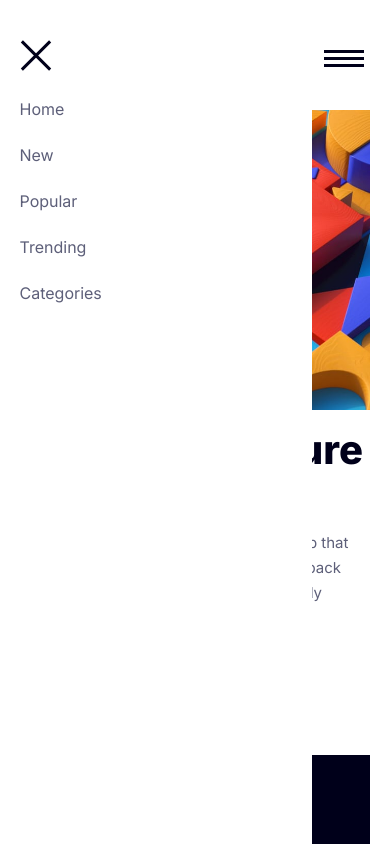
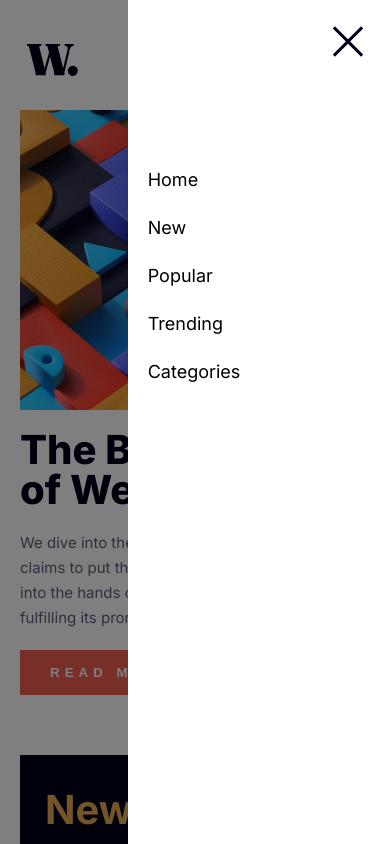
Before and after one commit to AMADEUSZRB/frontend-mentor-NewsHomepage, a plain HTML site: page index.html in a window 390 px wide. Both pictures are taken after a click on the button 344 px from the left and 60 px from the top of the page. Shown: the top 844 px of the page. Drawn offline with Linux system fonts and the light colour scheme; files whose address does not match are found by name.

Commit message:
Project done.

```diff
--- a/index.html
+++ b/index.html
@@ -19,18 +19,21 @@
 <body>
   <nav class="navbar">
     <img src="./assets/images/logo.svg" alt="logo" id="logo">
-    <button class="menu-toggle">
-      <svg width="40" height="17" xmlns="http://www.w3.org/2000/svg" onclick=toggleMenu()><g fill="#00001A" fill-rule="evenodd">
+    <button id="menu-toggle">
+      <svg width="40" height="17" xmlns="http://www.w3.org/2000/svg"><g fill="#00001A" fill-rule="evenodd">
         <path d="M0 0h40v3H0zM0 7h40v3H0zM0 14h40v3H0z"/>
         <path d="M0 0h40v3H0z"/></g>
       </svg>
     </button>
     </div>
+    <div id="overlay"></div>
     <ul class="navbar-list">
-      <svg width="32" height="31" xmlns="http://www.w3.org/2000/svg"><g fill="#00001A" fill-rule="evenodd">
-        <path d="m2.919.297 28.284 28.284-2.122 2.122L.797 2.419z"/>
-        <path d="M.797 28.581 29.081.297l2.122 2.122L2.919 30.703z"/></g>
-      </svg>
+      <button id="menu-close">
+        <svg width="32" height="31" xmlns="http://www.w3.org/2000/svg"><g fill="#00001A" fill-rule="evenodd">
+          <path d="m2.919.297 28.284 28.284-2.122 2.122L.797 2.419z"/>
+          <path d="M.797 28.581 29.081.297l2.122 2.122L2.919 30.703z"/></g>
+        </svg>
+       </button>
       <li><a href="#" class="navbar-link">Home</a></li>
       <li><a href="#" class="navbar-link">New</a></li>
       <li><a href="#" class="navbar-link">Popular</a></li>
--- a/menu.js
+++ b/menu.js
@@ -1,3 +1,12 @@
-function toggleMenu() {
-    document.querySelector(".navbar-list").style.right="unset";
-  }
+document.getElementById("menu-toggle").addEventListener("click", function toggleMenu() {
+  document.getElementById("overlay").style.display = "block";
+  document.querySelector(".navbar-list").style.right="0";
+});
+document.getElementById("menu-close").addEventListener("click", function CloseMenu() {
+  document.getElementById("overlay").style.display = "none";
+  document.querySelector(".navbar-list").style.right="-100vh";
+});
+document.getElementById("overlay").addEventListener("click", function CloseMenu() {
+  document.getElementById("overlay").style.display = "none";
+  document.querySelector(".navbar-list").style.right="-100vh";
+});
--- a/style.css
+++ b/style.css
@@ -57,7 +57,20 @@ table {
     --SoftOrange: hsl(35, 77%, 62%);
     --SoftRed: hsl(5, 85%, 63%);
   }
-  .menu-toggle {
+  #overlay {
+    position: fixed;
+    display: none;
+    width: 100%;
+    height: 100%;
+    top: 0;
+    left: 0;
+    right: 0;
+    bottom: 0;
+    background-color: rgba(0,0,0,0.5);
+    z-index: 2;
+    cursor: pointer;
+  }
+  #menu-toggle, #menu-close {
     display: none;
     background-color: transparent;
     border: none;
@@ -74,6 +87,7 @@ table {
     background-position: center;
   }
   .navbar {
+    align-items: center;
     justify-content: space-between;
     margin-bottom: 3.125rem;
   }
@@ -100,6 +114,10 @@ table {
   .main-bottom {
     grid-area: 2 / 1 / 3 / 3;
   }
+  .main-bottom-first-container {
+    display: flex;
+    align-items: center;
+  }
   .main-bottom-first-container h1 {
     font-size: 3.75rem;
     font-weight: 800;
@@ -107,7 +125,8 @@ table {
   }
   .main-bottom-second-container {
     flex-direction: column;
-    align-items:flex-start;
+    align-items: flex-start;
+    justify-content: center;
   }
   .main-bottom-second-container p {
     color: var(--DarkGrayishBlue);
@@ -133,7 +152,7 @@ table {
   }
   .main-sidebar h2 {
     color: hsl(35, 77%, 62%);
-    font-size: 2.8125rem;
+    font-size: 2.5rem;
     font-weight: 700;
   }
   .main-sidebar-container {
@@ -220,21 +239,36 @@ table {
       margin: 0;
       padding: 2.5rem 1.25rem;
     }
-    .menu-toggle {
+    #menu-toggle, #menu-close {
       display: block;
     }
+    #menu-close {
+      align-self: flex-end;
+      height: max-content;
+      width: max-content;
+      margin-bottom: 5rem;
+    }
     .navbar {
-      margin-bottom: 30px;
+      margin-bottom: 1.875rem;
     }
     .navbar-list {
+      padding: 1.5625rem 1.25rem;
       flex-direction: column;
       justify-content: flex-start;
+      flex-wrap: nowrap;
       position: fixed;
       background-color: white;
+      height: 100vh;
+      width: 57vw;
       gap: 1.875rem;
-      height: 100vh;
-      width: 75vw;
+      top: 0;
       right: -100vh;
+      transition: all 0.5s;
+      z-index: 2;
+    }
+    .navbar-link {
+      font-size: 1.125rem;
+      color: black;
     }
     .main-wrapper {
       display: flex;
@@ -257,19 +291,19 @@ table {
     }
     .main-bottom-first-container h1 {
       font-size: 2.5rem;
-      margin: 20px 0;
+      margin: 1.25rem 0;
     }
     .main-bottom-second-container {
       width: 100%;
-      margin-bottom: 60px;
+      margin-bottom: 3.75rem;
     }
     .main-bottom-second-container p {
-      font-size: 15px;
-      margin-bottom: 20px;
+      font-size: .9375rem;
+      margin-bottom: 1.25rem;
     }
     .main-sidebar {
       overflow: unset;
-      margin-bottom: 60px;
+      margin-bottom: 3.75rem;
     }
     .main-sidebar-container:last-child {
       padding-bottom: 0;
@@ -285,8 +319,8 @@ table {
       min-width: 100%;
     }
     .box_header {
-      font-size: 16px;
-      margin: 10px 0;
+      font-size: 1rem;
+      margin: .625rem 0;
     }
     #box_first_image {
       background-image: url(/frontend-mentor-NewsHomepage/frontend-mentor-NewsHomepage/assets/images/image-retro-pcs.jpg);
```
